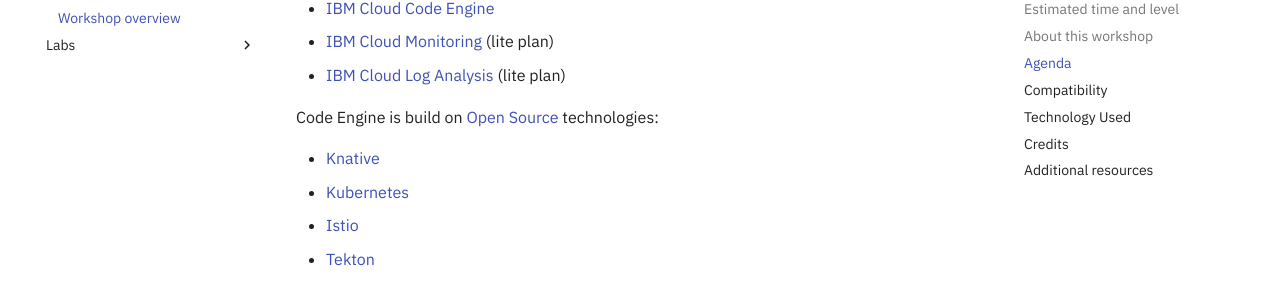
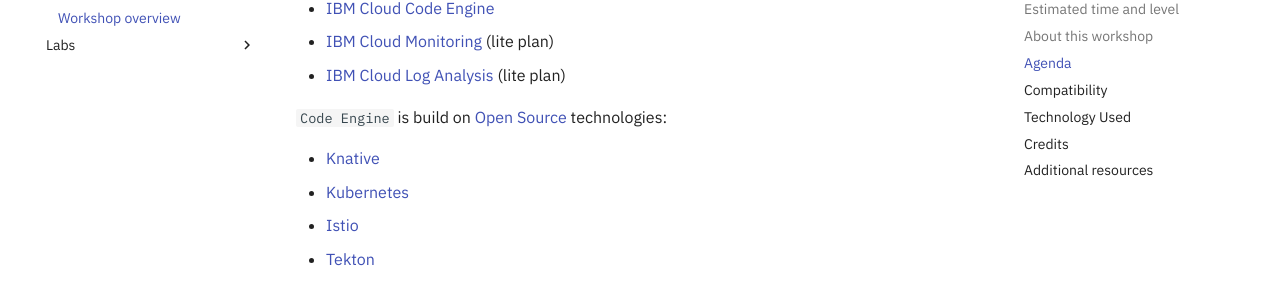
Before and after one commit to thomassuedbroecker/ce-cns-problem, an MkDocs documentation site: the page built from documentation/README.md, in a window 1280 px wide and 900 px high, scrolled down 3172 px. Shown: the part 153-454 px from the top of the window. Built offline with MkDocs 1.6.1 and Material for MkDocs 9.7.7, drawn with Linux system fonts in a browser that asks for light colours; comment, search, counter and statistics services are not loaded.

```diff
--- a/documentation/README.md
+++ b/documentation/README.md
@@ -83,8 +83,7 @@ These are the sections of this workshop, go through all of them in sequence, sta
  * [IBM Cloud Monitoring](https://cloud.ibm.com/docs/monitoring?topic=monitoring-getting-started#getting-started) (lite plan)
  * [IBM Cloud Log Analysis](https://cloud.ibm.com/docs/log-analysis?topic=log-analysis-getting-started#getting-started) (lite plan)
 
-
-Code Engine is build on [Open Source](https://en.wikipedia.org/wiki/Open_source) technologies:
+`Code Engine` is build on [Open Source](https://en.wikipedia.org/wiki/Open_source) technologies:
 
   * [Knative](https://knative.dev/)
   * [Kubernetes](https://knative.dev/)
```
